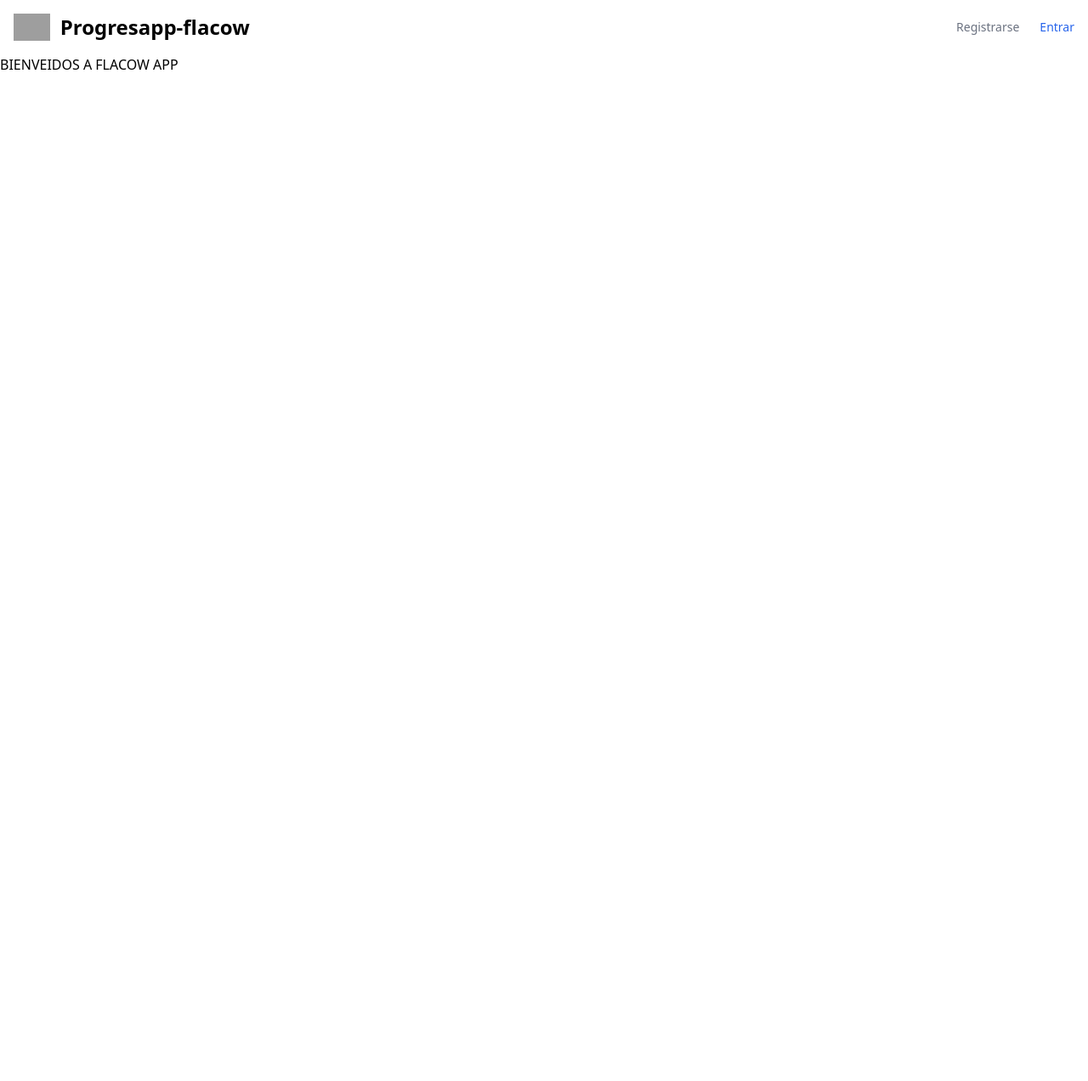
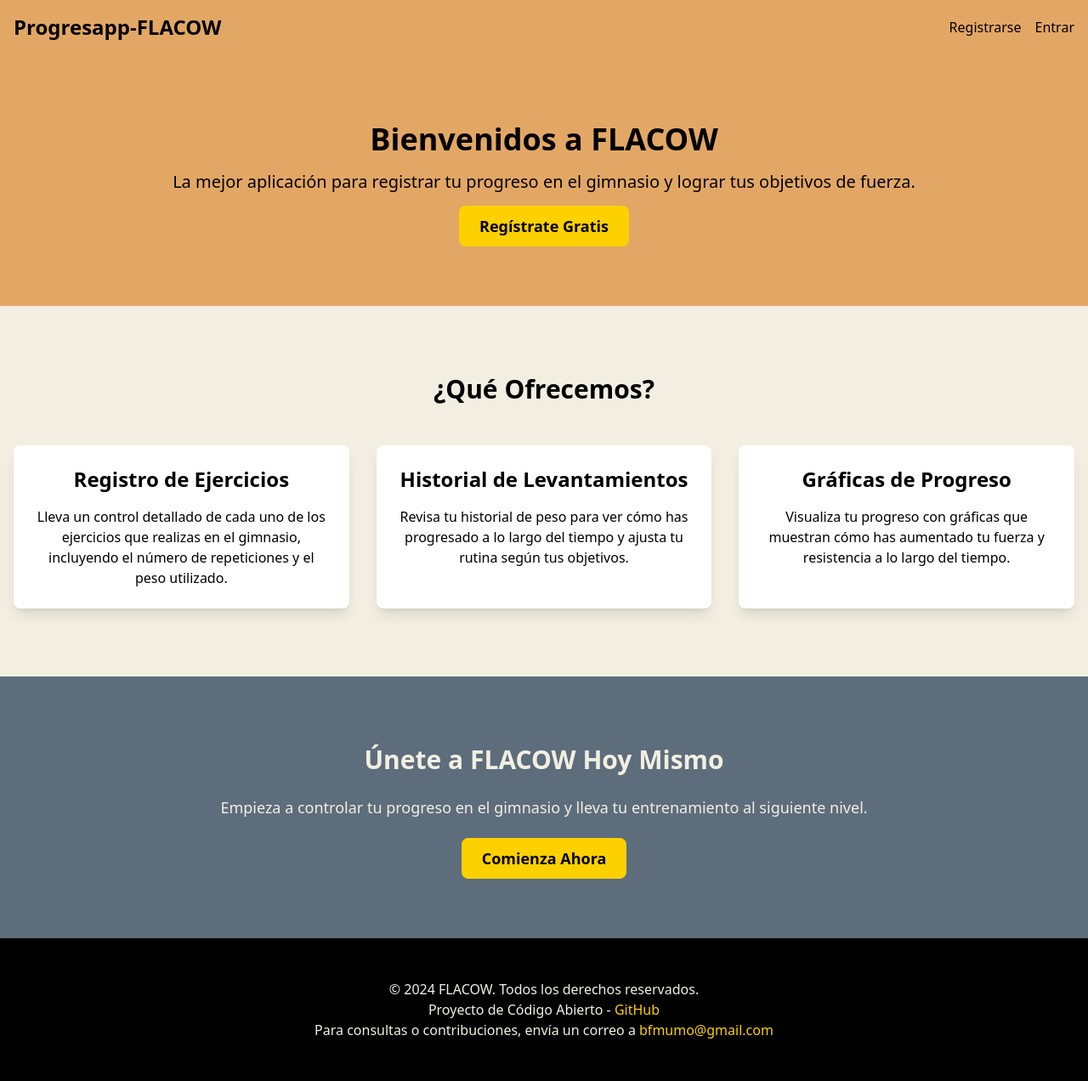
Before and after one commit to bfmu/progresapp-flacow, an Astro site in the folder frontend/: page / in a window 1280 px wide. Shown: the whole page at 85% size. Before the commit the page ends 800 px from the top, so only its background shows below. Built offline with nearby package versions, Linux system fonts and the light colour scheme; Astro itself is replaced by a stand-in of ours; grey boxes are pictures that could not be loaded.

Commit message:
feat: new lading page

```diff
--- a/frontend/src/pages/index.astro
+++ b/frontend/src/pages/index.astro
@@ -1,13 +1,77 @@
 ---
-import Navbar from '../astro/components/Navbar.astro';
 import Layout from '../layouts/Layout.astro';
 ---
 
-<Layout title="Welcome to Astro.">
-	<header>
-		<Navbar />
-	</header>
-	<main>
-		BIENVEIDOS A FLACOW APP
-	</main>
+<Layout title="FLACOW - Lleva tu Progreso en el Gimnasio al Siguiente Nivel">
+  <header>
+    <nav class="bg-naranja p-4 text-negro shadow-md">
+      <div class="container mx-auto flex justify-between items-center">
+        <a href="/" class="text-2xl font-bold">Progresapp-FLACOW</a>
+        <div class="flex items-center space-x-4">
+          <a href="/app/register" class="text-negro hover:underline">Registrarse</a>
+          <a href="/app/login" class="text-negro hover:underline">Entrar</a>
+        </div>
+      </div>
+    </nav>
+  </header>
+
+  <main>
+    <section class="hero bg-naranja text-negro py-20">
+      <div class="container mx-auto px-4 text-center">
+        <h1 class="text-4xl font-bold mb-4">Bienvenidos a FLACOW</h1>
+        <p class="text-xl mb-6">
+          La mejor aplicación para registrar tu progreso en el gimnasio y lograr tus objetivos de fuerza.
+        </p>
+        <a href="/app/register" class="bg-amarillo text-negro px-6 py-3 rounded-lg text-lg font-semibold hover:bg-naranja hover:text-claro transition-all">
+          Regístrate Gratis
+        </a>
+      </div>
+    </section>
+
+    <section class="features py-20 bg-claro">
+      <div class="container mx-auto px-4 text-center">
+        <h2 class="text-3xl font-bold mb-12">¿Qué Ofrecemos?</h2>
+        <div class="grid grid-cols-1 md:grid-cols-3 gap-8">
+          <div class="feature-card p-6 bg-white shadow-lg rounded-lg">
+            <h3 class="text-2xl font-semibold mb-4">Registro de Ejercicios</h3>
+            <p>
+              Lleva un control detallado de cada uno de los ejercicios que realizas en el gimnasio, incluyendo el número de repeticiones y el peso utilizado.
+            </p>
+          </div>
+          <div class="feature-card p-6 bg-white shadow-lg rounded-lg">
+            <h3 class="text-2xl font-semibold mb-4">Historial de Levantamientos</h3>
+            <p>
+              Revisa tu historial de peso para ver cómo has progresado a lo largo del tiempo y ajusta tu rutina según tus objetivos.
+            </p>
+          </div>
+          <div class="feature-card p-6 bg-white shadow-lg rounded-lg">
+            <h3 class="text-2xl font-semibold mb-4">Gráficas de Progreso</h3>
+            <p>
+              Visualiza tu progreso con gráficas que muestran cómo has aumentado tu fuerza y resistencia a lo largo del tiempo.
+            </p>
+          </div>
+        </div>
+      </div>
+    </section>
+
+    <section class="cta bg-gris text-claro py-20">
+      <div class="container mx-auto px-4 text-center">
+        <h2 class="text-3xl font-bold mb-6">Únete a FLACOW Hoy Mismo</h2>
+        <p class="text-lg mb-8">
+          Empieza a controlar tu progreso en el gimnasio y lleva tu entrenamiento al siguiente nivel.
+        </p>
+        <a href="/app/register" class="bg-amarillo text-negro px-6 py-3 rounded-lg text-lg font-semibold hover:bg-naranja hover:text-claro transition-all">
+          Comienza Ahora
+        </a>
+      </div>
+    </section>
+  </main>
+
+  <footer class="bg-negro text-claro py-12">
+    <div class="container mx-auto px-4 text-center">
+      <p>© 2024 FLACOW. Todos los derechos reservados.</p>
+      <p>Proyecto de Código Abierto - <a href="https://github.com/redflox/progresapp-flacow" target="_blank" class="text-amarillo hover:underline">GitHub</a></p>
+      <p>Para consultas o contribuciones, envía un correo a <a href="mailto:bfmumo@gmail.com" class="text-amarillo hover:underline">bfmumo@gmail.com</a></p>
+    </div>
+  </footer>
 </Layout>
```
